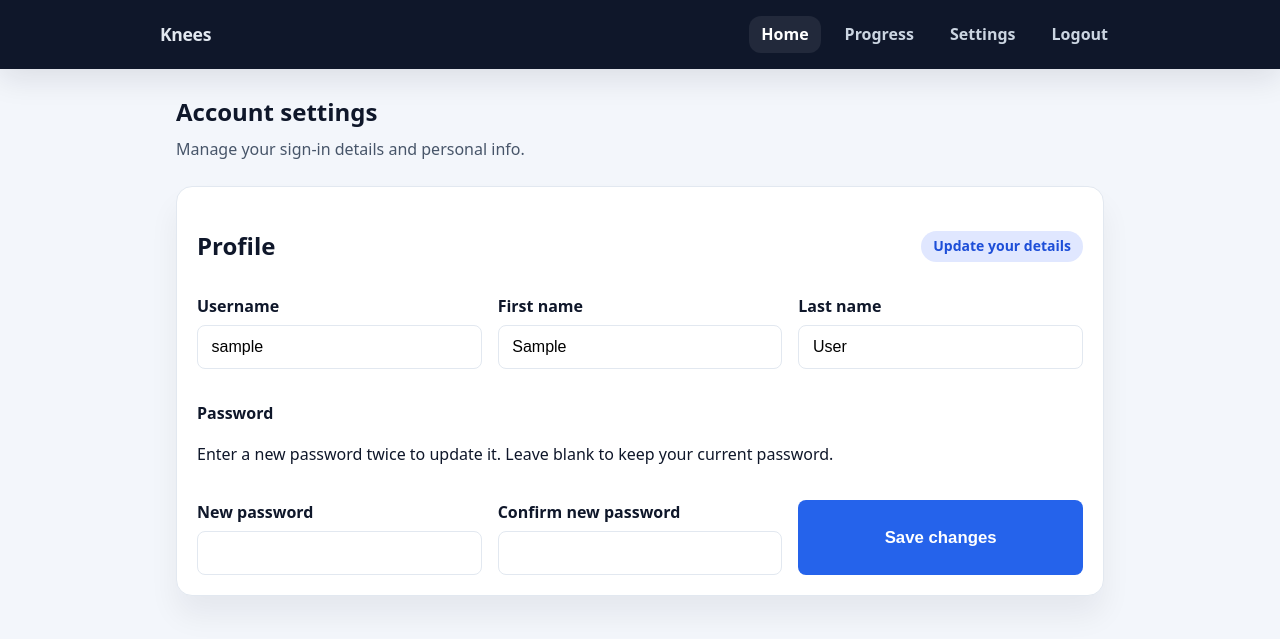
After one commit to h0n24/knees, a Django app: page /health/settings/ in a window 1280 px wide. The commit adds this page. Shown: the top 639 px of the page. Run offline with Django 5.2, Linux system fonts and the light colour scheme; the visitor is signed in with stand-in values (Sample User, id 1).

Commit message:
Add authenticated user settings page

```diff
--- a/apps/backend/accounts/forms.py
+++ b/apps/backend/accounts/forms.py
@@ -1,5 +1,6 @@
 from django import forms
 from django.contrib.auth.forms import UserCreationForm
+from django.contrib.auth.password_validation import validate_password
 from django.contrib.auth.models import User
 
 
@@ -16,3 +17,45 @@ class RegisterForm(UserCreationForm):
         if commit:
             user.save()
         return user
+
+
+class UserSettingsForm(forms.ModelForm):
+    password1 = forms.CharField(
+        label="New password", widget=forms.PasswordInput, required=False
+    )
+    password2 = forms.CharField(
+        label="Confirm new password", widget=forms.PasswordInput, required=False
+    )
+
+    class Meta:
+        model = User
+        fields = ("username", "first_name", "last_name")
+
+    def __init__(self, user: User, *args, **kwargs):
+        kwargs.setdefault("instance", user)
+        super().__init__(*args, **kwargs)
+        self.user = user or self.instance
+
+    def clean(self):
+        cleaned_data = super().clean()
+        password1 = cleaned_data.get("password1")
+        password2 = cleaned_data.get("password2")
+
+        if password1 or password2:
+            if password1 != password2:
+                raise forms.ValidationError("Passwords do not match.")
+            validate_password(password1, self.instance)
+
+        return cleaned_data
+
+    def save(self, commit: bool = True) -> User:
+        user = super().save(commit=False)
+        password1 = self.cleaned_data.get("password1")
+
+        if password1:
+            user.set_password(password1)
+
+        if commit:
+            user.save()
+
+        return user
--- a/apps/backend/pages/urls.py
+++ b/apps/backend/pages/urls.py
@@ -5,6 +5,7 @@ from apps.backend.pages import views
 urlpatterns = [
     path("", views.landing_page, name="landing"),
     path("health/", views.health_page, name="health"),
+    path("health/settings/", views.health_settings_page, name="health_settings"),
     path("health/exercise/", views.exercise_session_page, name="exercise_session"),
     path("trainer/", views.trainer_page, name="trainer"),
     path("about/", views.about_page, name="about"),
--- a/apps/backend/pages/views.py
+++ b/apps/backend/pages/views.py
@@ -1,10 +1,12 @@
 import random
 from datetime import datetime
 
+from django.contrib.auth import update_session_auth_hash
 from django.contrib.auth.decorators import login_required
 from django.shortcuts import redirect, render
 from django.utils import timezone
 
+from apps.backend.accounts.forms import UserSettingsForm
 from apps.backend.pages.forms import FatigueAssessmentForm, RecoveryLogForm
 from apps.backend.training.models import DailyExercise, ExerciseLog, FatigueLog, RecoveryLog
 from apps.backend.training.services import ensure_training_tables_ready
@@ -64,6 +66,32 @@ def health_page(request):
             "todays_exercises": todays_exercises,
         },
         status=200,
+    )
+
+
+@login_required
+def health_settings_page(request):
+    form = UserSettingsForm(request.user, instance=request.user)
+    saved = False
+
+    if request.method == "POST":
+        form = UserSettingsForm(request.user, request.POST, instance=request.user)
+        if form.is_valid():
+            user = form.save()
+            if form.cleaned_data.get("password1"):
+                update_session_auth_hash(request, user)
+            saved = True
+            form = UserSettingsForm(user, instance=user)
+
+    return render(
+        request,
+        "pages/health_settings.html",
+        {
+            "title": "Account settings",
+            "headline": "Manage your sign-in details and personal info.",
+            "form": form,
+            "saved": saved,
+        },
     )
 
 
--- a/static/css/base.css
+++ b/static/css/base.css
@@ -200,6 +200,20 @@ body {
   font-size: 0.875rem;
 }
 
+.notice {
+  padding: 0.85rem 1rem;
+  border-radius: 0.75rem;
+  border: 1px solid #e2e8f0;
+  background: #f8fafc;
+  font-weight: 600;
+}
+
+.notice.is-success {
+  background: #ecfdf3;
+  border-color: #bbf7d0;
+  color: #166534;
+}
+
 .button {
   display: inline-block;
   padding: 0.75rem 1.25rem;
@@ -228,6 +242,29 @@ body {
   text-align: center;
   font-size: 1.05rem;
   padding: 1rem 1.25rem;
+}
+
+.form-grid {
+  display: grid;
+  gap: 1rem;
+  grid-template-columns: repeat(auto-fit, minmax(260px, 1fr));
+}
+
+.form-grid label {
+  display: grid;
+  gap: 0.35rem;
+  font-weight: 700;
+}
+
+.form-grid input {
+  padding: 0.75rem 0.85rem;
+  border-radius: 0.5rem;
+  border: 1px solid var(--border);
+  font-size: 1rem;
+}
+
+.form-grid .full-width {
+  grid-column: 1 / -1;
 }
 
 .page-actions {
--- a/templates/base_authenticated.html
+++ b/templates/base_authenticated.html
@@ -13,7 +13,7 @@
         <nav class="primary-nav" aria-label="Primary">
           <a href="/health/" aria-current="page">Home</a>
           <a href="#progress">Progress</a>
-          <a href="#settings">Settings</a>
+          <a href="/health/settings/">Settings</a>
           <a href="/auth/logout/">Logout</a>
         </nav>
       </div>
@@ -29,7 +29,7 @@
           <span class="mobile-nav__icon">📈</span>
           <span>Progress</span>
         </a>
-        <a href="#settings">
+        <a href="/health/settings/">
           <span class="mobile-nav__icon">⚙️</span>
           <span>Settings</span>
         </a>
--- /dev/null
+++ b/templates/pages/health_settings.html
@@ -0,0 +1,60 @@
+{% extends "base_authenticated.html" %}
+
+{% block title %}Settings | Knees{% endblock %}
+
+{% block content %}
+<section class="hero">
+    <div class="hero__text">
+        <h1>{{ title }}</h1>
+        <p>{{ headline }}</p>
+    </div>
+</section>
+
+<section class="panel">
+    <div class="panel__heading">
+        <h2>Profile</h2>
+        <span class="pill">Update your details</span>
+    </div>
+
+    {% if saved %}
+    <div class="notice is-success">Your settings have been saved.</div>
+    {% endif %}
+
+    <form method="post" class="form-grid">
+        {% csrf_token %}
+        {{ form.non_field_errors }}
+
+        <label for="{{ form.username.id_for_label }}">Username
+            {{ form.username }}
+            {{ form.username.errors }}
+        </label>
+
+        <label for="{{ form.first_name.id_for_label }}">First name
+            {{ form.first_name }}
+            {{ form.first_name.errors }}
+        </label>
+
+        <label for="{{ form.last_name.id_for_label }}">Last name
+            {{ form.last_name }}
+            {{ form.last_name.errors }}
+        </label>
+
+        <div class="full-width">
+            <p><strong>Password</strong></p>
+            <p>Enter a new password twice to update it. Leave blank to keep your current password.</p>
+        </div>
+
+        <label for="{{ form.password1.id_for_label }}">New password
+            {{ form.password1 }}
+            {{ form.password1.errors }}
+        </label>
+
+        <label for="{{ form.password2.id_for_label }}">Confirm new password
+            {{ form.password2 }}
+            {{ form.password2.errors }}
+        </label>
+
+        <button type="submit" class="button wide">Save changes</button>
+    </form>
+</section>
+{% endblock %}
```
Also changed, not shown: apps/backend/pages/tests/test_health_settings.py (added, +53 -0 lines).
